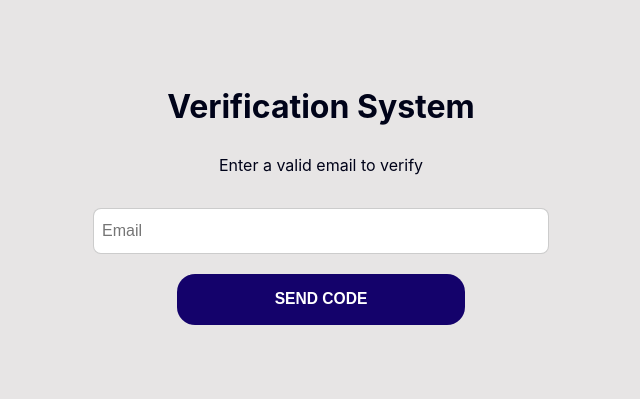
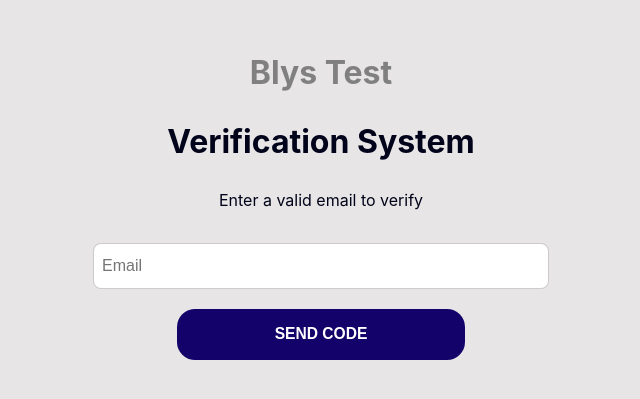
Before and after one commit to genGit963/blys_verification_system_client, a React (Vite) app: page / in a window 1280 px wide. Shown: the part 159-558 px from the top of the page, without its empty margins (319-959 px from the left). Built offline with nearby package versions, Linux system fonts and the light colour scheme; no server answers.

Commit message:
headline added

```diff
--- a/src/pages/register.tsx
+++ b/src/pages/register.tsx
@@ -38,6 +38,7 @@ const RegisterPage: React.FC = () => {
       <div className="auth">
         <div className="container">
           {loading && <LongitudnalWaveLoading />}
+          <h1 style={{ color: "gray" }}>Blys Test</h1>
           <h1>Verification System</h1>
           <p>Enter a valid email to verify</p>
           <form onSubmit={handleSubmit}>
```
